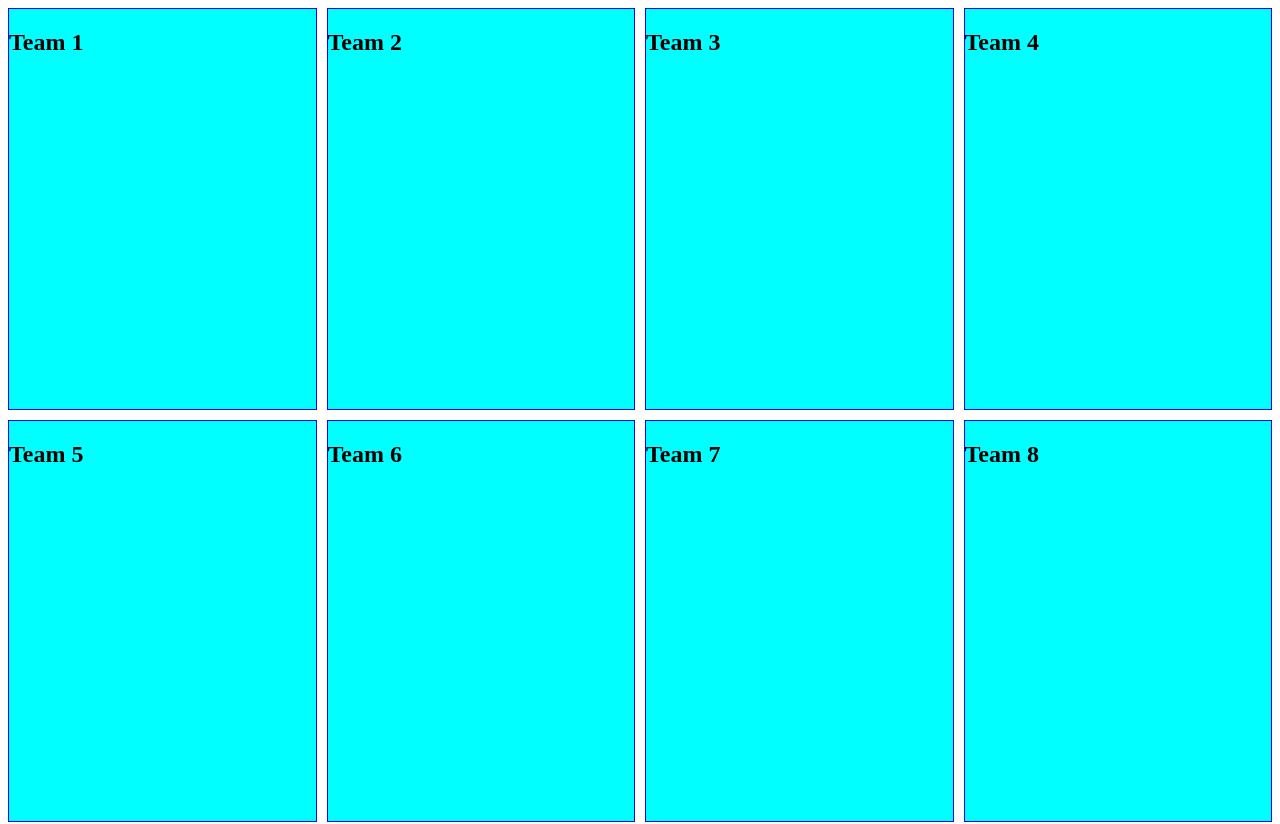
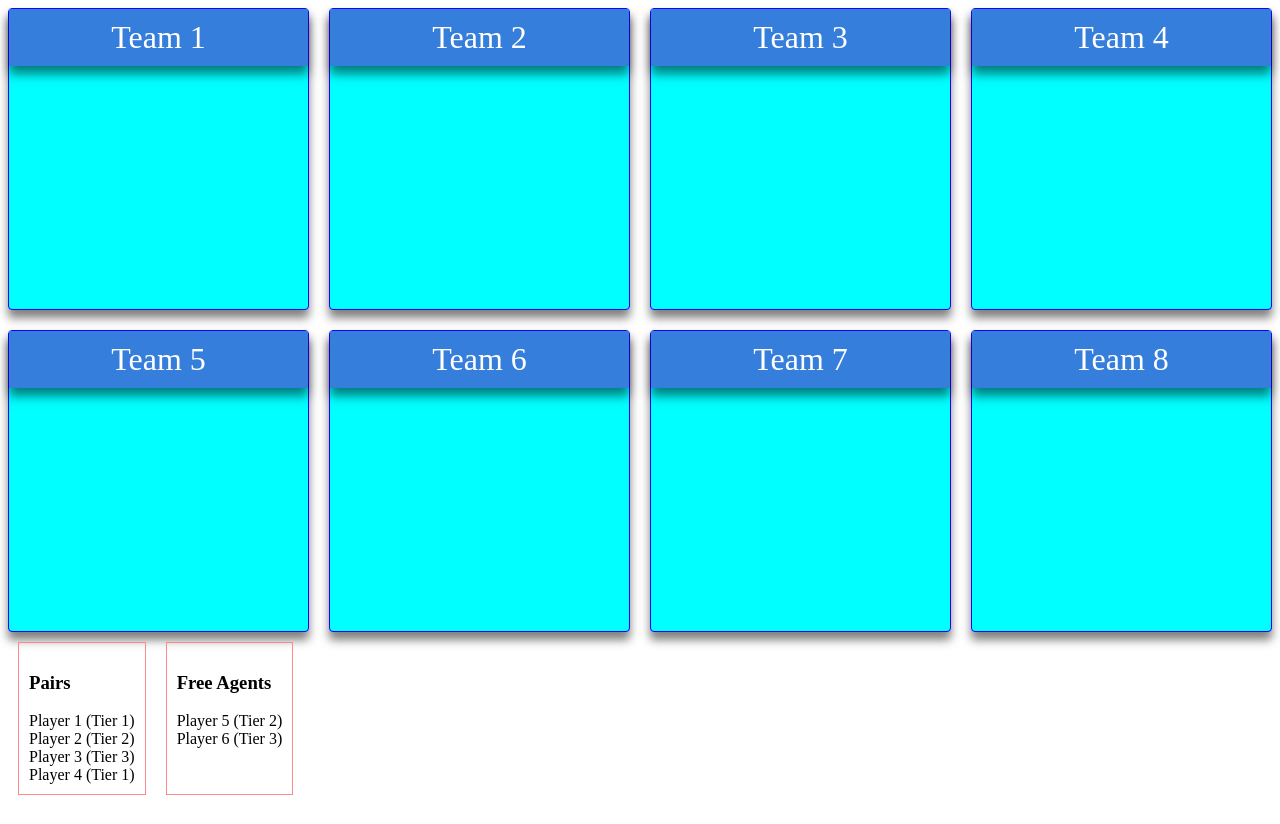
Before and after one commit to Li05j/Tournament-Teamizer, a React (Create React App) app: page / in a window 1280 px wide. Shown: the top 824 px of the page. Built offline with nearby package versions, Linux system fonts and the light colour scheme.

Commit message:
Styled team panels.

```diff
--- a/src/component/TeamPanel.jsx
+++ b/src/component/TeamPanel.jsx
@@ -2,11 +2,12 @@ import React from 'react';
 
 const TeamPanel = ({ team }) => (
     <div className="team-panel">
-        <h2>Team {team.id}</h2>
+        <div className="team-name">Team {team.id}</div>
         {team.players.map(player => (
             <div key={player.id}>{player.name} (Tier {player.tier})</div>
         ))}
     </div>
 );
 
+
 export default TeamPanel
--- a/src/index.css
+++ b/src/index.css
@@ -6,17 +6,26 @@
 .teams {
     display: grid;
     grid-template-columns: repeat(4, 1fr);
-    gap: 10px;
-    /* Adjust as needed */
+    gap: 20px;
 }
 
 .team-panel {
     border: 1px solid #1900ff;
-    /* margin: 10px;
+    min-height: 300px;
+    background-color: aqua;
+    box-shadow: 0 8px 10px rgba(0, 0, 0, 0.5);
+    border-radius: 4px;
+    display: flex;
+    flex-direction: column;
+}
+
+.team-name {
+    text-align: center;
+    font-size: 2em;
+    background-color: rgb(54, 126, 219);
+    color: rgb(255, 255, 255);
     padding: 10px;
-    min-width: 200px; */
-    min-height: 400px;
-    background-color: aqua;
+    box-shadow: 0 8px 10px rgba(0, 0, 0, 0.5);
 }
 
 .lists {
```
